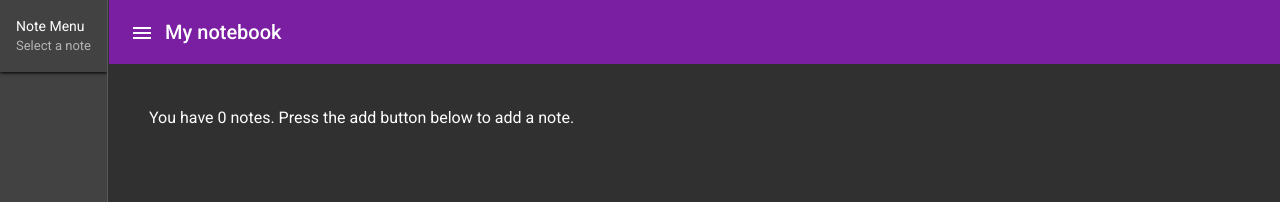
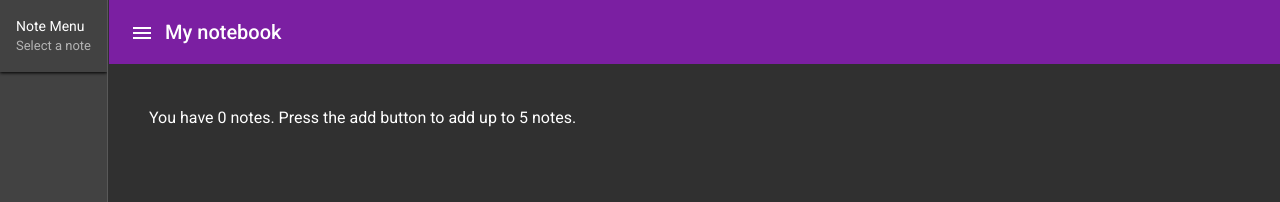
Before and after one commit to MrGavintech/notebook, an Angular app: page / in a window 1280 px wide. Shown: the top 202 px of the page. Built offline with nearby package versions, Linux system fonts and the light colour scheme.

Commit message:
refactor: fix unique id issue

```diff
--- a/src/app/app.component.html
+++ b/src/app/app.component.html
@@ -5,10 +5,10 @@
     </div>
     <mat-nav-list>
       <a mat-list-item (click)="clickId(note.id)"
-         *ngFor="let note of notes"
+         *ngFor="let note of notes; let i = index"
          [routerLink]="['/note', note.id]">
         <mat-icon>sticky_note_2</mat-icon>
-        Note {{note.id}}
+        Note {{i}}
       </a>
     </mat-nav-list>
   </mat-sidenav>
--- a/src/app/note-home/note-home.component.html
+++ b/src/app/note-home/note-home.component.html
@@ -1,5 +1,5 @@
 <h3 style="padding: 20px;" [hidden]="this.notes.length != 0">You have {{this.notes.length}} notes. Press the add
-  button below to add a note.</h3>
+  button to add up to {{limit}} notes.</h3>
 <h3 style="padding: 20px;" [hidden]="this.notes.length === 0">You have {{this.notes.length}} notes.</h3>
 <div class="fixedbutton">
   <button (click)="addNote()" mat-fab color="primary" aria-label="Add a note!">
--- a/src/app/note-home/note-home.component.ts
+++ b/src/app/note-home/note-home.component.ts
@@ -10,6 +10,7 @@ import {SessionService} from "../services/session/session.service";
 })
 export class NoteHomeComponent implements OnInit {
   notes: Array<Note> = [];
+  limit: number = 5;
 
   constructor(private noteService: NoteService,
               private sessionService: SessionService) {
@@ -22,8 +23,8 @@ export class NoteHomeComponent implements OnInit {
   }
 
   addNote() {
-    if (this.notes.length < 5) {
-      let id = this.notes.length + 1;
+    if (this.notes.length < this.limit) {
+      let id = new Date().getTime();
       this.notes.push(<Note><unknown>({id: id, text: '', date: ''}))
       this.sessionService.setSession('notes', this.notes);
       this.noteService.menuNotes(this.notes);
--- a/src/app/services/note/note.service.ts
+++ b/src/app/services/note/note.service.ts
@@ -35,6 +35,7 @@ export class NoteService {
     let removeIndex = notes.map(item => item.id).indexOf(note.id);
     notes.splice(removeIndex, 1);
     this.updateNote(true, '', note, notes);
+    this.menuNotes(notes);
   }
 
   findNote(id: string | null | undefined): Note {
```
